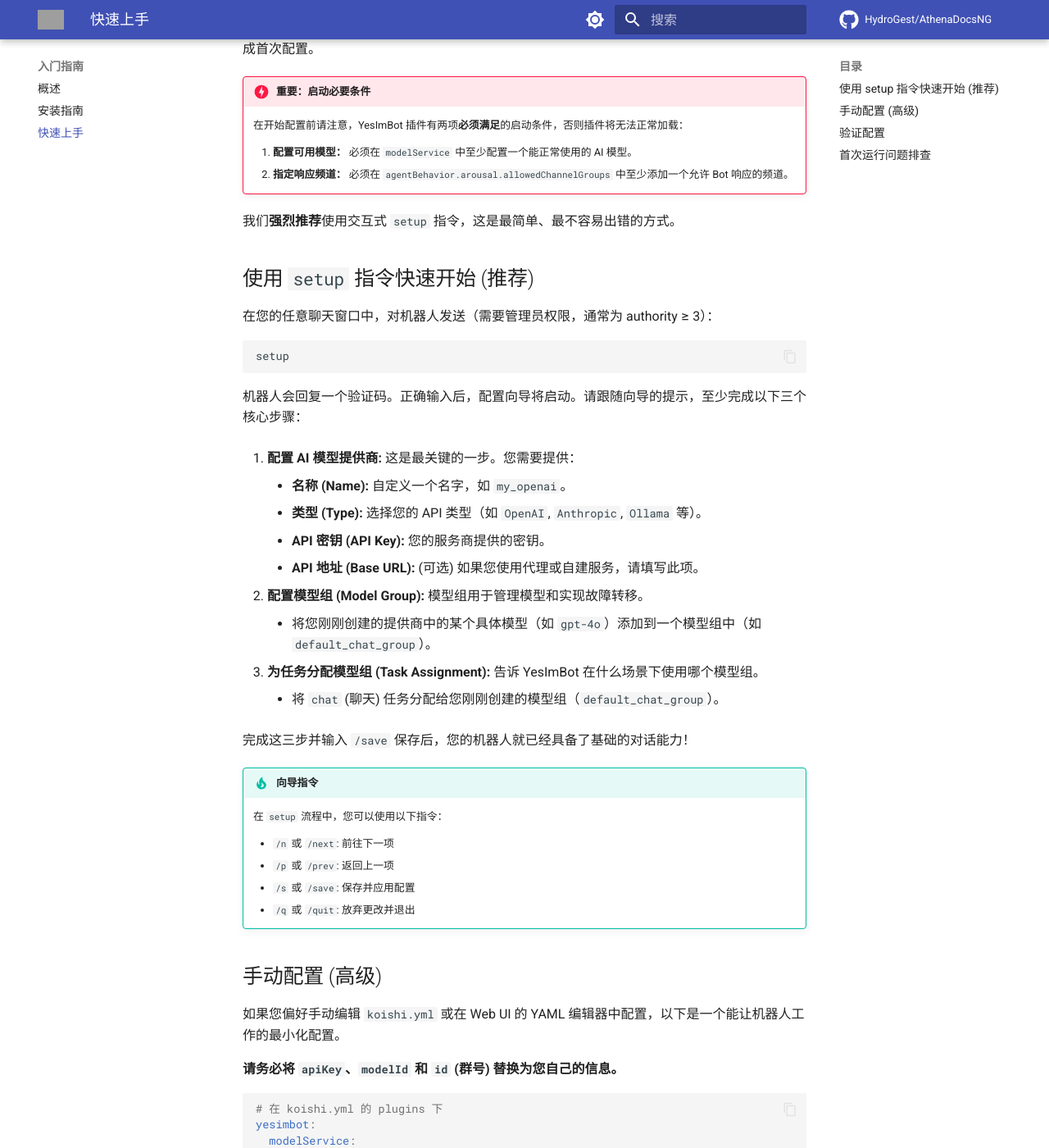
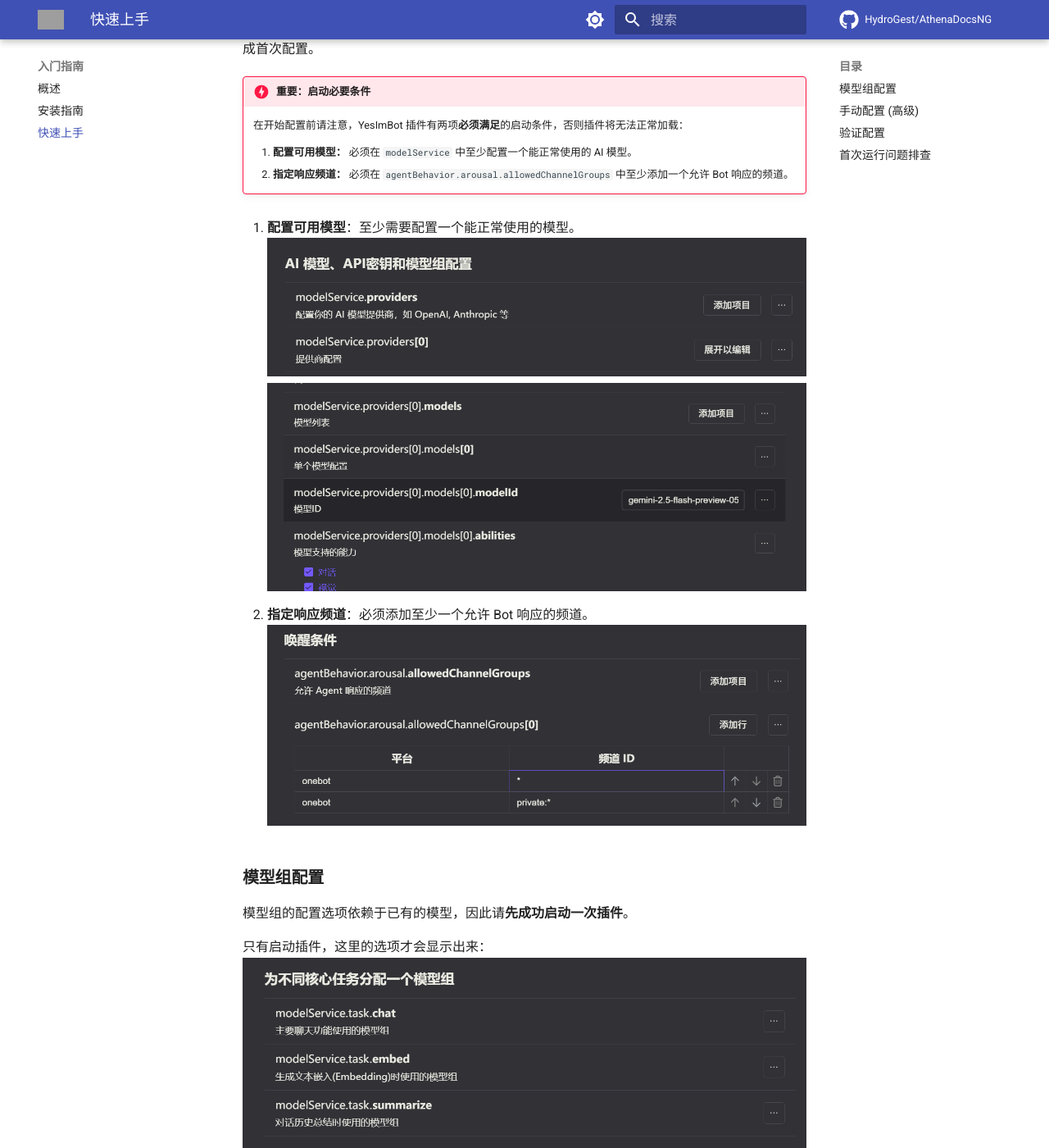
Before and after one commit to HydroGest/AthenaDocsNG, an MkDocs documentation site: the page built from docs/getting-started/quick-start.md, in a window 1280 px wide and 1400 px high, scrolled down 206 px. Shown: the whole window at 82% size. Built offline with MkDocs 1.6.1 and Material for MkDocs 9.7.7, drawn with Linux system fonts in a browser that asks for light colours; comment, search, counter and statistics services are not loaded; some of the changed text lies outside the part shown; grey boxes are pictures that could not be loaded.

Commit message:
添加配置说明

````diff
--- a/docs/getting-started/quick-start.md
+++ b/docs/getting-started/quick-start.md
@@ -8,39 +8,35 @@
     1.  **配置可用模型：** 必须在 `modelService` 中至少配置一个能正常使用的 AI 模型。
     2.  **指定响应频道：** 必须在 `agentBehavior.arousal.allowedChannelGroups` 中至少添加一个允许 Bot 响应的频道。
 
-我们**强烈推荐**使用交互式 `setup` 指令，这是最简单、最不容易出错的方式。
+1.  **配置可用模型**：至少需要配置一个能正常使用的模型。
+![image1.png](../assets/image1.png)
+![image2.png](../assets/image2.png)
 
-## 使用 `setup` 指令快速开始 (推荐)
+2.  **指定响应频道**：必须添加至少一个允许 Bot 响应的频道。
+![image3.png](../assets/image3.png)
 
-在您的任意聊天窗口中，对机器人发送（需要管理员权限，通常为 authority ≥ 3）：
+### **模型组配置**
 
-```
-setup
-```
+模型组的配置选项依赖于已有的模型，因此请**先成功启动一次插件**。
 
-机器人会回复一个验证码。正确输入后，配置向导将启动。请跟随向导的提示，至少完成以下三个核心步骤：
+只有启动插件，这里的选项才会显示出来：
+![image4.png](../assets/image4.png)
 
-1.  **配置 AI 模型提供商:** 这是最关键的一步。您需要提供：
-    -   **名称 (Name):** 自定义一个名字，如 `my_openai`。
-    -   **类型 (Type):** 选择您的 API 类型（如 `OpenAI`, `Anthropic`, `Ollama` 等）。
-    -   **API 密钥 (API Key):** 您的服务商提供的密钥。
-    -   **API 地址 (Base URL):** (可选) 如果您使用代理或自建服务，请填写此项。
+启动后：
+![image6.png](../assets/image6.png)
 
-2.  **配置模型组 (Model Group):** 模型组用于管理模型和实现故障转移。
-    -   将您刚刚创建的提供商中的某个具体模型（如 `gpt-4o`）添加到一个模型组中（如 `default_chat_group`）。
+**配置步骤：**
 
-3.  **为任务分配模型组 (Task Assignment):** 告诉 YesImBot 在什么场景下使用哪个模型组。
-    -   将 `chat` (聊天) 任务分配给您刚刚创建的模型组（`default_chat_group`）。
+1.  **创建模型组**：在配置界面找到「模型组」设置，点击“添加”创建新的一行，并展开进行编辑。
 
-完成这三步并输入 `/save` 保存后，您的机器人就已经具备了基础的对话能力！
+2.  **填写信息**：
+    *   **模型组名称**：为其命名，例如 `default`。
+    *   **选择模型**：从下拉列表中选择要加入该组的模型。此列表会自动显示您已配置好的可用模型。
 
-!!! tip "向导指令"
-    在 `setup` 流程中，您可以使用以下指令：
+3.  **保存并应用**：点击「重载配置」按钮保存更改。新的模型组会立即生效，并出现在可选项中。
 
-    -   `/n` 或 `/next`: 前往下一项
-    -   `/p` 或 `/prev`: 返回上一项
-    -   `/s` 或 `/save`: 保存并应用配置
-    -   `/q` 或 `/quit`: 放弃更改并退出
+!!! info "💡 提示"
+    无论是选择模型还是模型组，都强烈建议**从下拉列表中选择预设项**，而不是手动输入名称，以避免因拼写错误导致配置失败。
 
 ## 手动配置 (高级)
 
````
Also changed, not shown: docs/assets/image1.png (added), docs/assets/image2.png (added), docs/assets/image3.png (added), docs/assets/image4.png (added), docs/assets/image5.png (added), docs/assets/image6.png (added).
